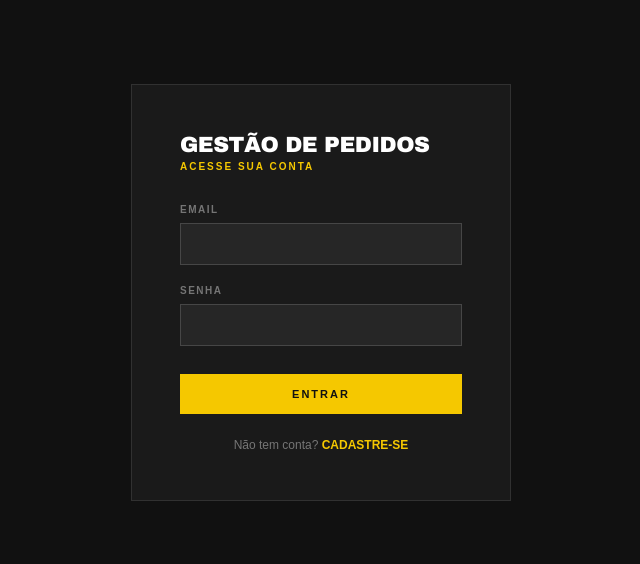
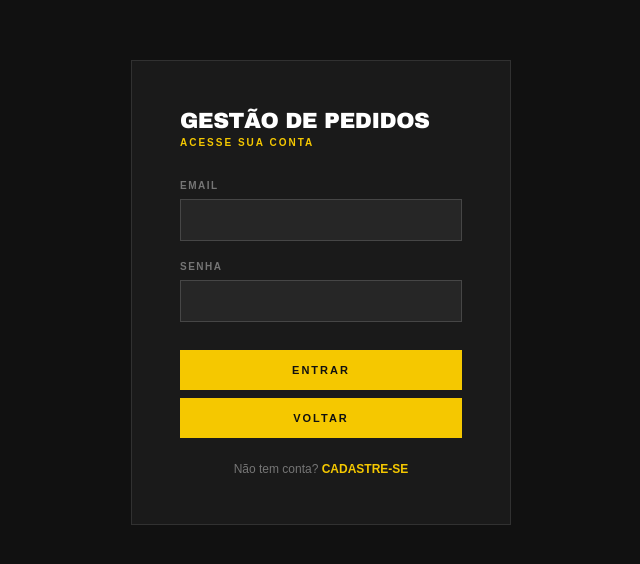
Before and after one commit to theinloft/FullStack-trabalho, a React (Vite) app in the folder frontend/: page /Login in a window 1280 px wide. Shown: the part 108-672 px from the top of the page, without its empty margins (319-959 px from the left). Built offline with nearby package versions, Linux system fonts and the light colour scheme.

Commit message:
Feature: adicionando botão voltar na página de login.

```diff
--- a/frontend/src/Pages/Login/Login.tsx
+++ b/frontend/src/Pages/Login/Login.tsx
@@ -1,6 +1,8 @@
 import styles from "./Login.module.css";
+import { useNavigate } from "react-router-dom";
 
 function Login() {
+  const navigate = useNavigate();
   return (
     <main className={styles.main}>
       <div className={styles.card}>
@@ -18,6 +20,9 @@
         </div>
 
         <button className={styles.btn}>ENTRAR</button>
+        <button className={styles.btn} onClick={() => navigate("/")}>
+          VOLTAR
+        </button>
 
         <p className={styles.rodape}>
           Não tem conta?{" "}
```
